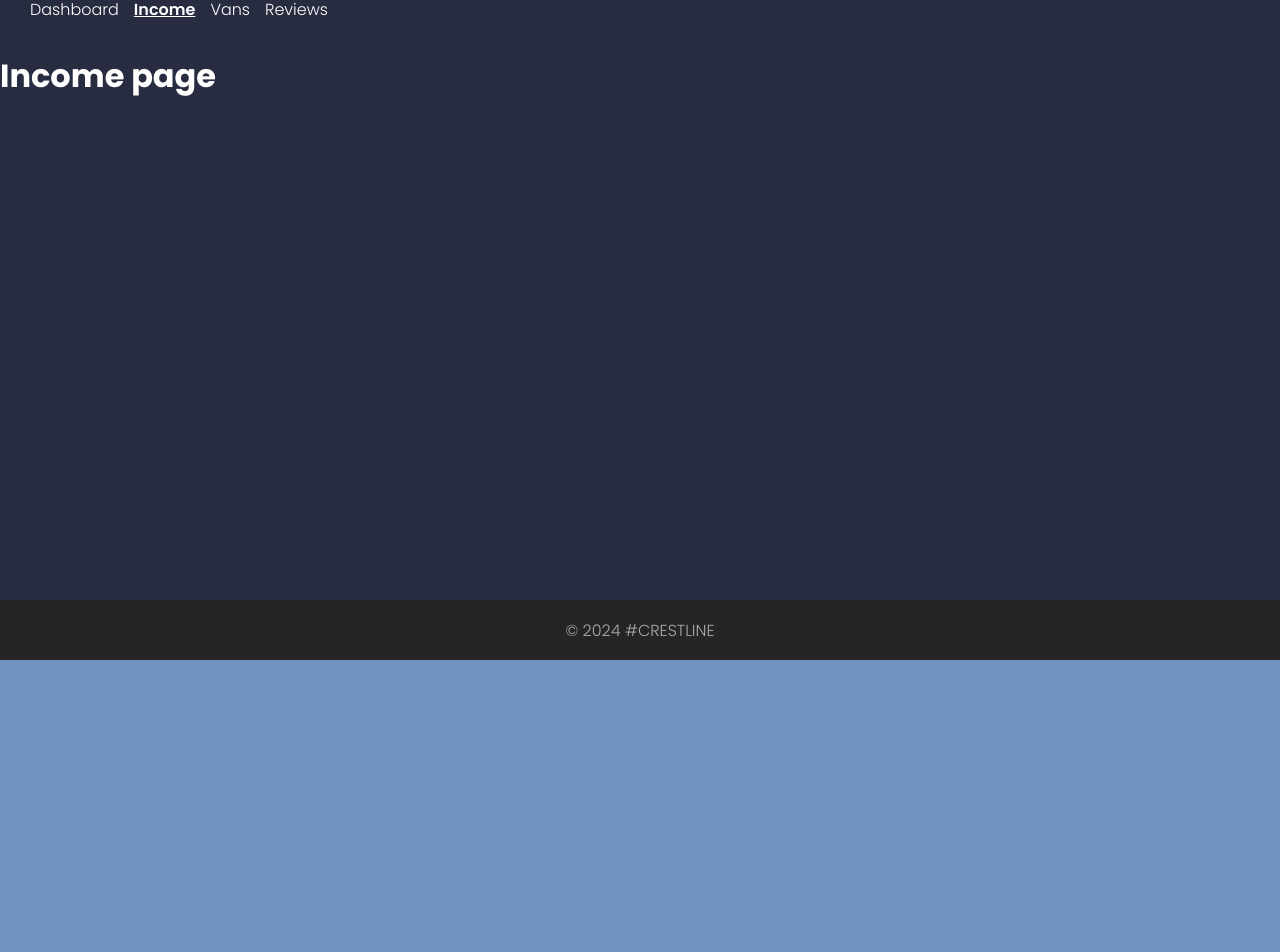
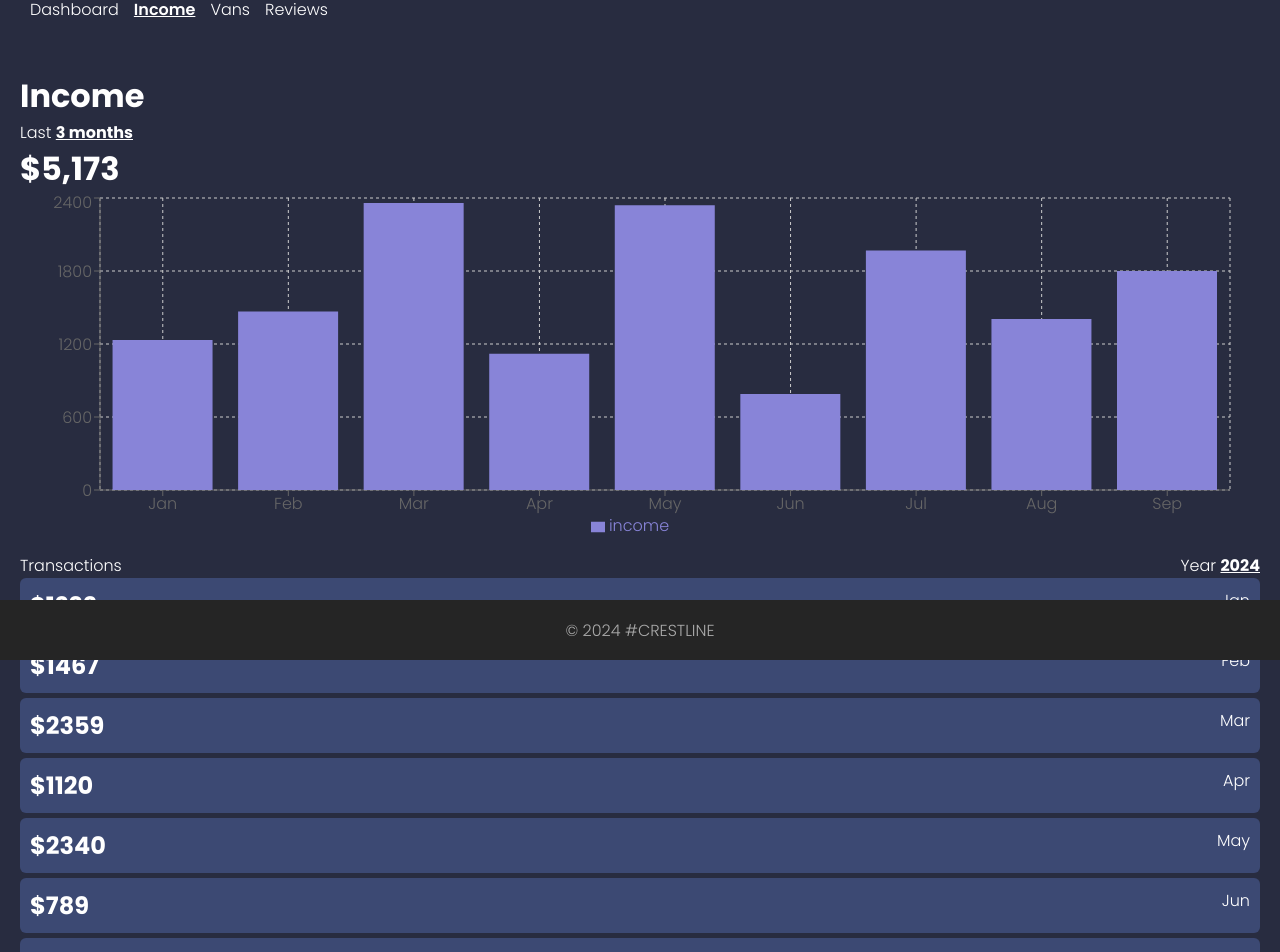
Before and after one commit to naijoesrinivasan/vanlife, a React (Vite) app: page /host/income in a window 1280 px wide. Shown: the part 140-1092 px from the top of the page. Before the commit the page ends 800 px from the top, so only its background shows below. Built offline with nearby package versions, Linux system fonts and the light colour scheme; no server answers; sample sign-in values are in the browser's storage.

Commit message:
income page

```diff
--- a/package.json
+++ b/package.json
@@ -14,7 +14,8 @@
     "react": "^18.3.1",
     "react-dom": "^18.3.1",
     "react-icons": "^5.3.0",
-    "react-router-dom": "^6.26.1"
+    "react-router-dom": "^6.26.1",
+    "recharts": "^2.12.7"
   },
   "devDependencies": {
     "@eslint/js": "^9.9.0",
--- a/src/index.css
+++ b/src/index.css
@@ -396,6 +396,50 @@ footer {
     justify-content: center;
 }
 
+.income-wrapper {
+    /* border: 2px solid red; */
+    padding: 20px;
+}
+
+.income-chart {
+    /* border: 2px solid white; */
+    display: flex;
+    justify-content: center;
+    align-items: center;
+    margin-top: 10px;
+    display: flex;
+    flex-direction: column;
+}
+
+.income-transactions {
+    /* border: 2px solid white; */
+    /* padding: 10px; */
+}
+
+.transactions-title {
+    /* border: 2px solid white; */
+    display: flex;
+    justify-content: space-between;
+    margin-top: 10px;
+}
+
+.transactions-cards-wrapper {
+    /* border: 2px solid white; */
+    display: flex;
+    gap: 5px;
+    flex-direction: column;
+    overflow: scroll;
+}
+
+.transaction-cards {
+    /* border: 2px solid red; */
+    border-radius: 6px;
+    background-color: #3C4973;
+    padding: 10px;
+    display: flex;
+    justify-content: space-between;
+}
+
 @media screen and (min-width: 940px) {
     .van-detail {
         flex-direction: row;
--- a/src/pages/Hosts/Income.jsx
+++ b/src/pages/Hosts/Income.jsx
@@ -1,9 +1,61 @@
 import React from 'react'
+import { BarChart, ResponsiveContainer, CartesianGrid, Bar, YAxis, XAxis, Rectangle, Tooltip, Legend } from 'recharts'
 
 export default function Income() {
+
+  const styles = {
+    textDecoration: "underline",
+    fontWeight: "bold"
+  }
+  const transactions = [
+    { month: "Jan", income: 1232, date: "01/23/24"},
+    { month: "Feb", income: 1467, date: "02/14/24"},
+    { month: "Mar", income: 2359, date: "03/10/24"},
+    { month: "Apr", income: 1120, date: "04/09/24"},
+    { month: "May", income: 2340, date: "05/13/24"},
+    { month: "Jun", income: 789 , date: "06/27/24"},
+    { month: "Jul", income: 1968, date: "07/19/24" },
+    { month: "Aug", income: 1405, date: "08/16/24" },
+    { month: "Sep", income: 1800, date: "09/27/24" },
+  ];
+
   return (
-    <div>
-      <h1>Income page</h1>
+    <div className='income-wrapper'>
+      <h1>Income</h1>
+      <p>Last <span style={styles}>3 months</span></p>
+      <h1>$5,173</h1>
+        <ResponsiveContainer height={350} width="100%">
+          <BarChart
+            data={transactions}
+            margin={{
+              top: 5,
+              right: 30,
+              left: 20,
+              bottom: 5,
+            }}
+          >
+            <CartesianGrid strokeDasharray="3 3" />
+            <XAxis dataKey="month" />
+            <YAxis />
+            <Tooltip />
+            <Legend />
+            <Bar dataKey="income" fill="#8884d8" activeBar={<Rectangle fill="pink" stroke="blue" />} />
+          </BarChart>
+        </ResponsiveContainer>
+      <section className="income-transactions">
+        <div className='transactions-title'>
+          <p>Transactions</p>
+          <p>Year <span style={{fontWeight: "bold", textDecoration: "underline"}}>2024</span></p>
+        </div>
+        <div className='transactions-cards-wrapper'>
+        { transactions.map((item) => (
+          <div className='transaction-cards'>
+            <h2>${item.income}</h2>
+            <p>{item.month}</p>
+          </div>
+        ))}
+        </div>
+      </section>
     </div>
   )
 }
```
Also changed, not shown: 1 other file (tests, documents, lock files or other folders).
